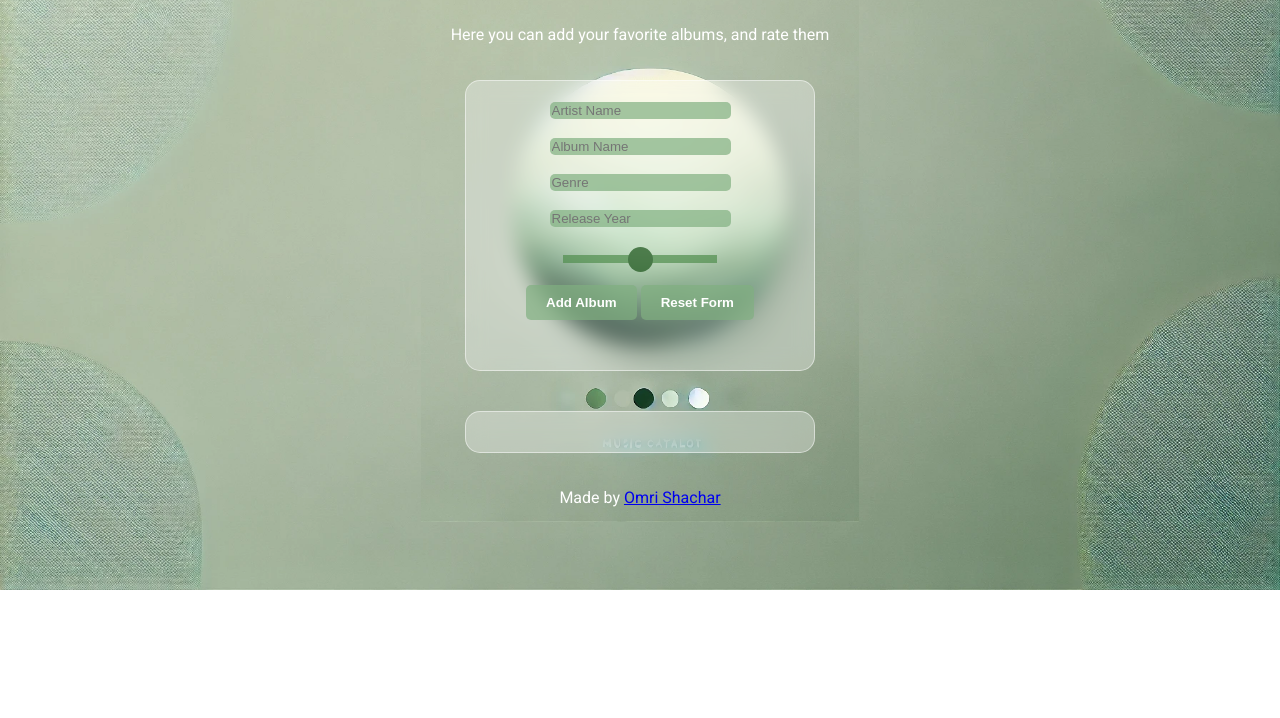
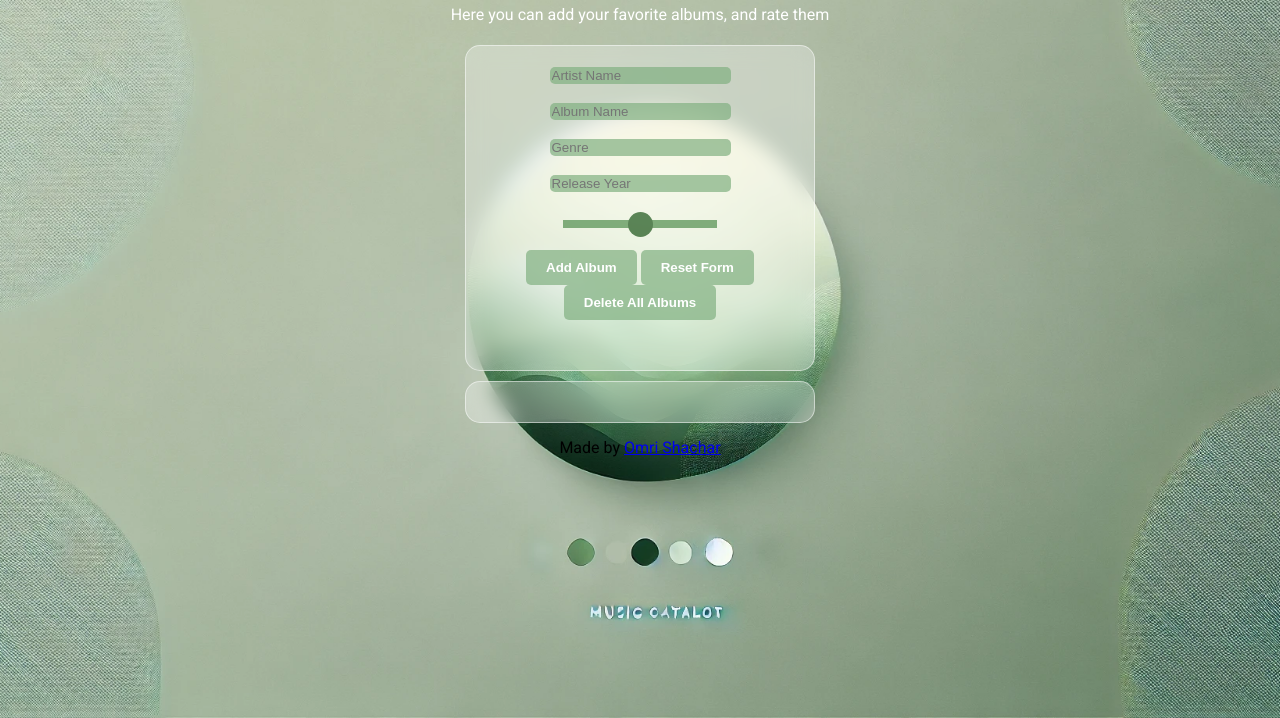
Before and after one commit to Kidker95/Music-Catalog, a plain HTML site: page index.html in a window 1280 px wide. Shown: the part 82-800 px from the top of the page. Drawn offline with Linux system fonts and the light colour scheme.

Commit message:
css updates, delete all albums button

```diff
--- a/index.html
+++ b/index.html
@@ -17,7 +17,7 @@
     <div class="form-container">
       <form class="inputs">
         <input
-          maxlength="50"
+          maxlength="30"
           autocapitalize=""
           class="capitalize"
           type="text"
@@ -26,7 +26,7 @@
         />
         <br /><br />
         <input
-          maxlength="100"
+          maxlength="50"
           autocomplete="off"
           class="capitalize"
           type="text"
@@ -47,6 +47,7 @@
           type="number"
           placeholder="Release Year"
           id="releaseYearBox"
+          maxlength="4"
         />
         <br /><br />
         <input
@@ -65,6 +66,9 @@
         <button type="button" class="" onclick="formReset()">
           Reset Form
         </button>
+        <button type="button" class="" onclick="clearTable()">
+          Delete All Albums
+        </button>
       </form>
     </div>
 
--- a/main.js
+++ b/main.js
@@ -150,3 +150,10 @@ function formReset(){
     scoreBox.value = 5;
     releaseYearBox.value = ``;
 }
+
+function clearTable(){
+    const sure = confirm("are you sure you want to delete all albums from the table?")
+    if(!sure) return ;
+    allAlbums = [];
+    dynamicTable(allAlbums);
+}
--- a/style.css
+++ b/style.css
@@ -4,22 +4,23 @@ body, html {
     background-position: center;
     background-size: cover;
     text-align: center;
+    background-attachment: fixed;
     display: flex;
     flex-direction: column;
     justify-content: flex-start;
     align-items: center;
-    overflow-x: hidden;
+
 }
 
 h1, p {
     text-align: center;
     color: white;
-    margin-top: 20px;
+    margin-top: 10px;
 }
 
 .form-container, .table-container {
     width: 80%;
-    margin: 20px auto;
+    margin: 5px auto;
     background-color: rgba(255, 255, 255, 0.3);
     border: 1px solid rgba(255, 255, 255, 0.5);
     border-radius: 15px;
@@ -74,8 +75,8 @@ button:hover {
 }
 
 footer {
-    margin: 15px;
-    color: white;
+    margin: 10px;
+    color: black;
 }
 
 input[type="range"] {
```
